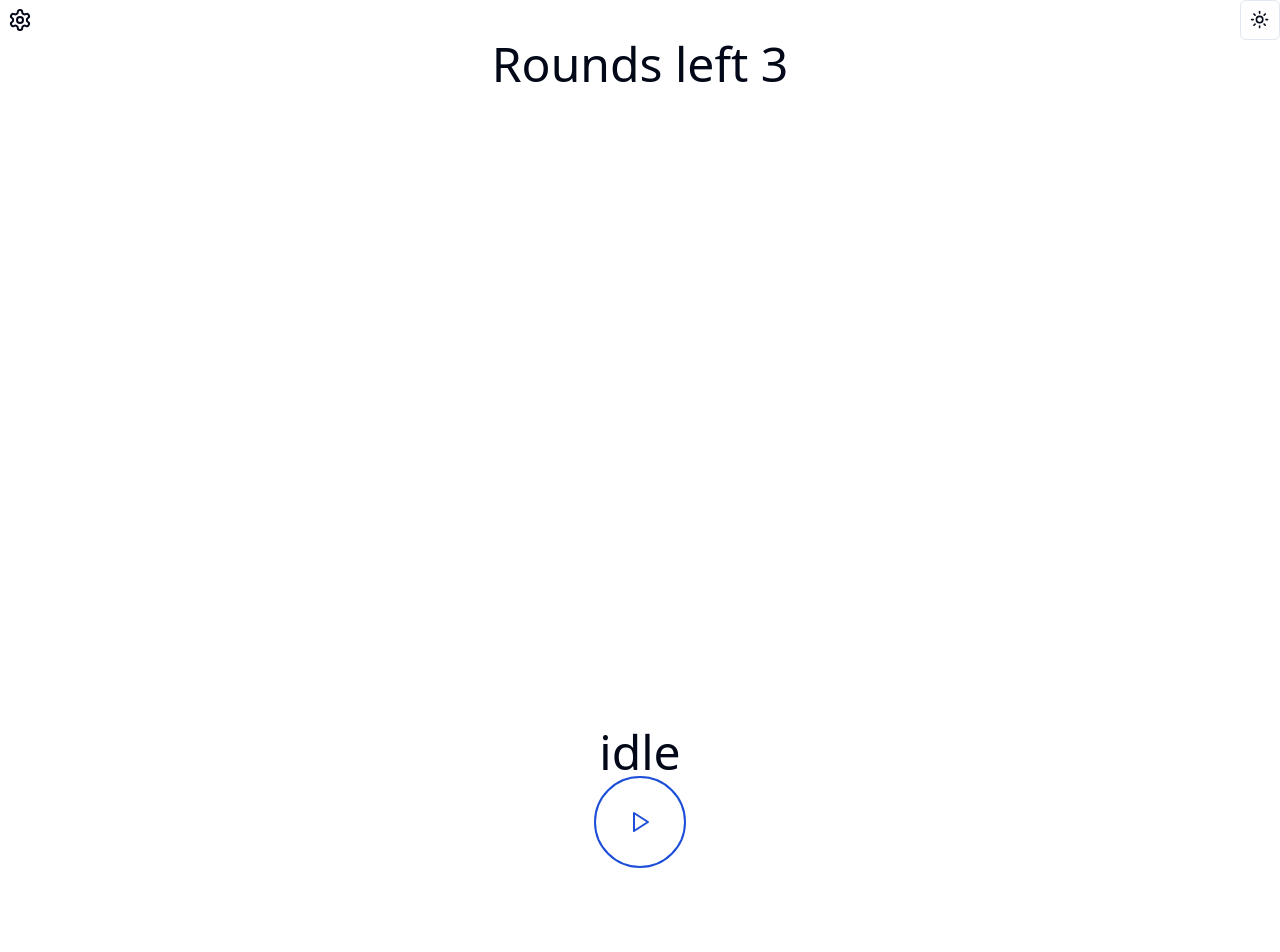
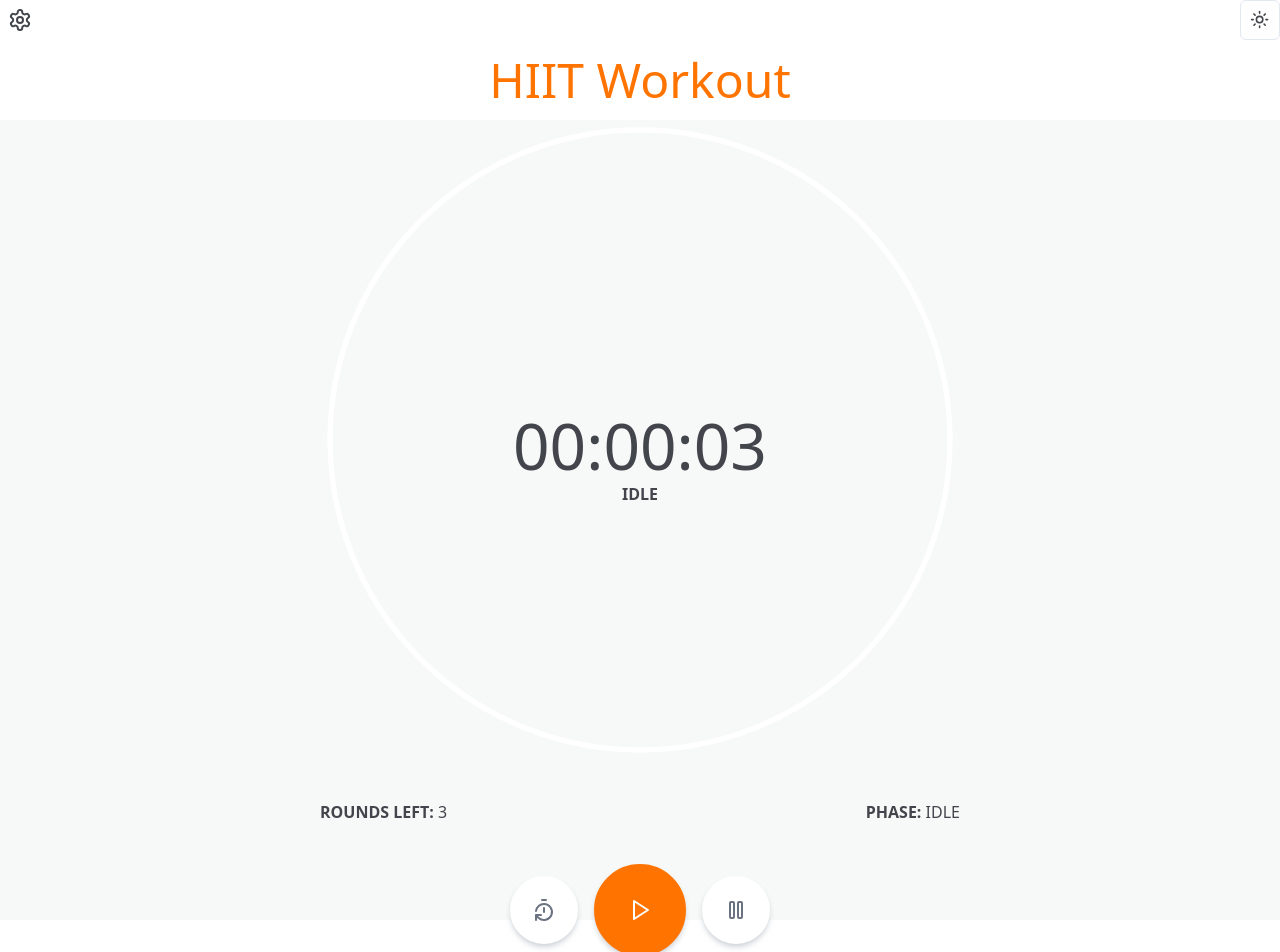
Before and after one commit to dtourek/workout-timer, a React (Vite) app: page / in a window 1280 px wide. Shown: the top 952 px of the page. Before the commit the page ends 868 px from the top, so only its background shows below. Built offline with nearby package versions, Linux system fonts and the light colour scheme.

Commit message:
feat: base layout + light mode css (#4)
* feat: base layout + light mode css

* main flex improved

```diff
--- a/src/App.tsx
+++ b/src/App.tsx
@@ -1,3 +1,4 @@
+import { ActionButtons } from "@/components/ActionButtons.tsx";
 import { Modal } from "@/components/Modal.tsx";
 import { ModeToggle } from "@/components/ModeToggle.tsx";
 import { SetTimeDrawer } from "@/components/SetTimeDrawer.tsx";
@@ -8,11 +9,21 @@ import { CounterActions } from "@/types.ts";
 import { memo, useCallback } from "react";
 import { Counter } from "./components/Counter";
 
+const Title = () => {
+  const { counter } = useCounter();
+  return <h1 className="text-5xl text-primary">{counter.name}</h1>;
+};
+
 const Header = () => {
   return (
-    <div className={"flex justify-between"}>
-      <SetTimeDrawer />
-      <ModeToggle />
+    <div>
+      <div className={"flex justify-between"}>
+        <SetTimeDrawer />
+        <ModeToggle />
+      </div>
+      <div className="flex content-center justify-center p-4">
+        <Title />
+      </div>
     </div>
   );
 };
@@ -21,8 +32,9 @@ const Body = memo(() => {
   const { counter, dispatch } = useCounter();
 
   return (
-    <div className={"flex content-center items-center justify-center"}>
+    <div className={"flex h-full flex-col items-center justify-around bg-[#F6F9F7] dark:bg-[#26282C]"}>
       <Counter />
+      <ActionButtons />
       <Toaster />
       <Modal
         defaultOpen={isCounterFinished(counter.phase)}
@@ -37,7 +49,7 @@ const Body = memo(() => {
 
 const App = () => {
   return (
-    <div className={"h-dvh"}>
+    <div className={"flex h-dvh min-h-full flex-col"}>
       <Header />
       <Body />
     </div>
--- a/src/components/ActionButtons.tsx
+++ b/src/components/ActionButtons.tsx
@@ -1,49 +1,52 @@
 import { useCounter } from "@/hooks/useCounter.tsx";
 import { CounterActions, CounterStatus } from "@/types.ts";
-import { Play, Pause, TimerResetIcon } from "lucide-react";
+import { Pause, Play, TimerResetIcon } from "lucide-react";
 import { useCallback } from "react";
 
 export const ActionButtons = () => {
   const { counter, dispatch } = useCounter();
+  const isCounterRunning = counter.status === CounterStatus.RUNNING;
+  const isCounterPausable = isCounterRunning || counter.status === CounterStatus.PAUSED;
 
   const handlePause = useCallback(() => {
-    dispatch({ type: CounterActions.PAUSE });
-  }, []);
+    if (isCounterPausable) {
+      dispatch({ type: CounterActions.PAUSE });
+    }
+  }, [counter]);
 
   const handleReset = useCallback(() => {
     dispatch({ type: CounterActions.RESET });
-  }, []);
+  }, [counter]);
+
   const handlePlay = useCallback(() => {
-    dispatch({ type: CounterActions.START });
-  }, []);
+    if (!isCounterRunning) {
+      dispatch({ type: CounterActions.START });
+    }
+  }, [counter]);
 
-  if (counter.status === CounterStatus.RUNNING) {
-    return (
-      <div className={"flex justify-center"}>
-        <div
-          className="hover: inline-flex cursor-pointer items-center rounded-full border-2 border-blue-700 p-8 text-center text-sm font-medium text-blue-700 hover:bg-blue-700 hover:text-white focus:outline-none focus:ring-4 focus:ring-blue-300 dark:border-blue-500 dark:text-blue-500 dark:hover:bg-blue-500 dark:hover:text-white dark:focus:ring-blue-800"
-          onClick={handlePause}
-        >
-          <Pause />
-        </div>
-        <div
-          className="hover: inline-flex cursor-pointer items-center rounded-full border-2 border-blue-700 p-8 text-center text-sm font-medium text-blue-700 hover:bg-blue-700 hover:text-white focus:outline-none focus:ring-4 focus:ring-blue-300 dark:border-blue-500 dark:text-blue-500 dark:hover:bg-blue-500 dark:hover:text-white dark:focus:ring-blue-800"
-          onClick={handleReset}
-        >
-          <TimerResetIcon />
-        </div>
-      </div>
-    );
-  }
+  const disabledClasses = (isDisabled: boolean) =>
+    isDisabled ? "cursor-not-allowed border-2  border-gray-300 text-gray-300 hover:text-gray-300 hover:bg-transparent" : "border-primary";
 
   return (
-    <div className="flex justify-center">
+    <div className="flex flex-row items-center">
       <div
-        className="hover: inline-flex cursor-pointer items-center rounded-full border-2 border-blue-700 p-8 text-center text-sm font-medium text-blue-700 transition-all duration-75 ease-in hover:bg-blue-700 hover:text-white focus:outline-none focus:ring-4 focus:ring-blue-300 dark:border-blue-500 dark:text-blue-500 dark:hover:bg-blue-500 dark:hover:text-white dark:focus:ring-blue-800"
+        className={`cursor-pointer rounded-full border-2 border-white bg-white p-5 text-center text-sm font-medium text-gray-500 shadow-md shadow-gray-300 hover:inline-flex hover:border-2 hover:border-gray-300 hover:text-gray-500 hover:shadow-lg focus:outline-none focus:ring-4 focus:ring-blue-300 dark:border-blue-300 dark:text-blue-300 dark:shadow-muted dark:hover:bg-gray-500 dark:hover:text-white dark:focus:ring-blue-800`}
+        onClick={handleReset}
+      >
+        <TimerResetIcon />
+      </div>
+      <div
+        className={`${disabledClasses(isCounterRunning)} mx-4 cursor-pointer items-center rounded-full border-2 bg-primary p-8 text-center text-sm font-medium text-primary text-white shadow-md shadow-gray-300 transition-all duration-75 ease-in hover:inline-flex hover:text-white hover:opacity-90 focus:outline-none focus:ring-4 dark:border-primary dark:bg-primary dark:text-white dark:shadow-muted dark:hover:text-white dark:focus:ring-blue-800`}
         onClick={handlePlay}
       >
         <Play />
       </div>
+      <div
+        className={`${disabledClasses(counter.status === CounterStatus.PAUSED)} cursor-pointer rounded-full border-2 border-white bg-white p-5 text-center text-sm font-medium text-gray-500 shadow-md shadow-gray-300 hover:inline-flex hover:border-2 hover:border-gray-300 hover:text-gray-500 hover:shadow-lg focus:outline-none focus:ring-4 dark:border-blue-300 dark:text-blue-300 dark:shadow-muted dark:hover:bg-gray-500 dark:hover:text-white dark:focus:ring-blue-800`}
+        onClick={handlePause}
+      >
+        <Pause />
+      </div>
     </div>
   );
 };
--- a/src/components/Countdown.tsx
+++ b/src/components/Countdown.tsx
@@ -1,3 +1,4 @@
+import { useTheme } from "@/components/ThemeProvider.tsx";
 import { useCounter } from "@/hooks/useCounter.tsx";
 import { useDimensions } from "@/hooks/useDimensions.ts";
 import { displayTime } from "@/lib/time.ts";
@@ -18,29 +19,46 @@ export const Countdown = ({ secondsTotal, secondsRemaining, phase }: ICountdownP
   const strokeDashArray = 2 * Math.PI * radiusCount;
   const strokeDashoffset = strokeDashArray * ((100 - progressPercent) / 100);
   const { counter } = useCounter();
+  const { theme } = useTheme();
+  const isLightTheme = theme === "light";
+  const color = isLightTheme ? "#42464C" : `white`;
 
   return (
     <>
       <svg width={width} height={width} viewBox={`0 0 ${width} ${width}`} style={{ transform: "rotate(-90deg)" }}>
-        <circle r={radiusCount} cx={width / 2} cy={width / 2} fill="none" stroke={colorByPhase[phase]} strokeWidth="5px" />
+        <circle r={radiusCount} cx={width / 2} cy={width / 2} fill={isLightTheme ? "white" : "none"} stroke={colorByPhase[phase]} strokeWidth="5px" />
         <text
+          className="font-extralight dark:fill-white"
           x="50%"
           y="50%"
+          fill="#42464C"
           textAnchor="middle"
           dominantBaseline="middle"
-          fill="white"
           fontSize="4rem"
           dy=".2em"
           style={{ transform: "rotate(90deg)", transformOrigin: "center" }}
         >
           {displayTime(counter.timeLeft)}
         </text>
+        <text
+          className="font-bold uppercase dark:fill-white"
+          x="50%"
+          y="50%"
+          textAnchor="middle"
+          dominantBaseline="middle"
+          fontSize="1rem"
+          dy="3.5em"
+          fill="#42464C"
+          style={{ transform: "rotate(90deg)", transformOrigin: "center" }}
+        >
+          {counter.phase}
+        </text>
         <circle
           r={radiusCount}
           cx={width / 2}
           cy={width / 2}
           fill="transparent"
-          stroke="#ffffff"
+          stroke={color}
           strokeWidth="5px"
           strokeDashoffset={strokeDashoffset}
           strokeDasharray={strokeDashArray}
--- a/src/components/Counter.tsx
+++ b/src/components/Counter.tsx
@@ -1,12 +1,30 @@
-import { ActionButtons } from "@/components/ActionButtons.tsx";
-import { TimeDisplay } from "@/components/TimeDisplay.tsx";
+import { Countdown } from "@/components/Countdown.tsx";
+import { useCounter } from "@/hooks/useCounter.tsx";
+import { useInterval } from "@/hooks/useInterval.ts";
+import { phaseSeconds } from "@/lib/time.ts";
+import { CounterActions, CounterPhase } from "@/types.ts";
 import { memo } from "react";
 
+const RoundsLeft = memo(({ rounds, phase }: { rounds: number; phase: CounterPhase }) => (
+  <div className="flex justify-between py-10">
+    <div className="uppercase">
+      <span className="font-bold">Rounds left:</span> {rounds}
+    </div>
+    <div className="uppercase">
+      <span className="font-bold">Phase:</span> {phase}
+    </div>
+  </div>
+));
+
 export const Counter = memo(() => {
+  const { counter, dispatch } = useCounter();
+  useInterval(10, counter.status, () => dispatch({ type: CounterActions.COUNT_TIME_LEFT }));
+  const secondsTotalInPhase = phaseSeconds(counter);
+
   return (
-    <div className={"flex flex-col justify-center"}>
-      <TimeDisplay />
-      <ActionButtons />
+    <div>
+      <Countdown secondsRemaining={counter.timeLeft / 100} secondsTotal={secondsTotalInPhase} phase={counter.phase} />
+      <RoundsLeft rounds={counter.rounds} phase={counter.phase} />
     </div>
   );
 });
--- a/src/components/TimeDisplay.tsx
+++ /dev/null
@@ -1,23 +0,0 @@
-import { Countdown } from "@/components/Countdown.tsx";
-import { useCounter } from "@/hooks/useCounter.tsx";
-import { useInterval } from "@/hooks/useInterval.ts";
-import { phaseSeconds } from "@/lib/time.ts";
-import { CounterActions } from "@/types.ts";
-
-export const TimeDisplay = () => {
-  const { counter, dispatch } = useCounter();
-  useInterval(10, counter.status, () => dispatch({ type: CounterActions.COUNT_TIME_LEFT }));
-  const secondsTotalInPhase = phaseSeconds(counter);
-
-  return (
-    <div>
-      <div className="flex justify-evenly">
-        <div className="text-5xl">Rounds left {counter.rounds}</div>
-      </div>
-      <Countdown secondsRemaining={counter.timeLeft / 100} secondsTotal={secondsTotalInPhase} phase={counter.phase} />
-      <div className="flex justify-evenly">
-        <div className="text-5xl">{counter.phase}</div>
-      </div>
-    </div>
-  );
-};
--- a/src/hooks/useCounter.tsx
+++ b/src/hooks/useCounter.tsx
@@ -28,13 +28,15 @@ const handleSwitchPhase = (state: ICounter): ICounter => {
   return state;
 };
 
+const hasTimeLeftRunOut = (counter: ICounter): boolean => counter.timeLeft < 0;
+const shouldCounterFinish = (counter: ICounter): boolean => hasTimeLeftRunOut(counter) && counter.rounds === 1 && counter.phase === CounterPhase.REST;
+
 const handleTimeLeft = (state: ICounter): ICounter => {
-  const hasTimeLeft = state.timeLeft > 0;
-  if (!hasTimeLeft && state.rounds === 0 && state.phase === CounterPhase.REST) {
+  if (shouldCounterFinish(state)) {
     return { ...state, status: CounterStatus.IDLE, phase: CounterPhase.FINISHED };
   }
 
-  if (!hasTimeLeft) {
+  if (hasTimeLeftRunOut(state)) {
     return handleSwitchPhase(state);
   }
 
--- a/src/index.css
+++ b/src/index.css
@@ -5,12 +5,12 @@
 @layer base {
   :root {
     --background: 0 0% 100%;
-    --foreground: 222.2 84% 4.9%;
+    --foreground: 216 7% 28%;
     --card: 0 0% 100%;
     --card-foreground: 222.2 84% 4.9%;
     --popover: 0 0% 100%;
     --popover-foreground: 222.2 84% 4.9%;
-    --primary: 222.2 47.4% 11.2%;
+    --primary: 27.2 100% 50%;
     --primary-foreground: 210 40% 98%;
     --secondary: 210 40% 96.1%;
     --secondary-foreground: 222.2 47.4% 11.2%;
@@ -38,7 +38,7 @@
     --card-foreground: 210 40% 98%;
     --popover: 222.2 84% 4.9%;
     --popover-foreground: 210 40% 98%;
-    --primary: 210 40% 98%;
+    --primary: 27.2 100% 50%;
     --primary-foreground: 222.2 47.4% 11.2%;
     --secondary: 217.2 32.6% 17.5%;
     --secondary-foreground: 210 40% 98%;
--- a/src/initialData.ts
+++ b/src/initialData.ts
@@ -1,7 +1,7 @@
 import { CounterPhase, CounterStatus, ICounter } from "@/types.ts";
 
 export const initialData: ICounter = {
-  name: "Workout Timer",
+  name: "HIIT Workout",
   status: CounterStatus.IDLE,
   phase: CounterPhase.IDLE,
   rounds: 3,
```
Also changed, not shown: 1 other file (tests, documents, lock files or other folders).
